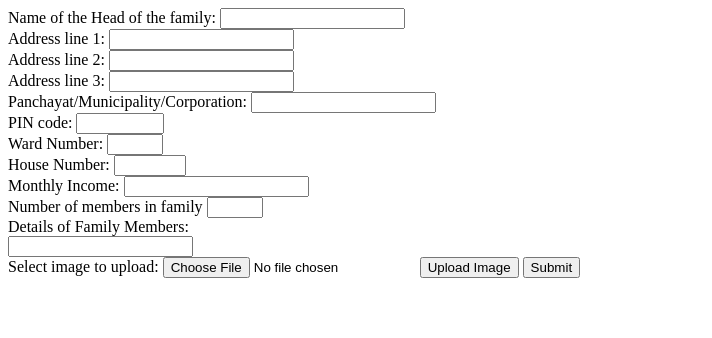
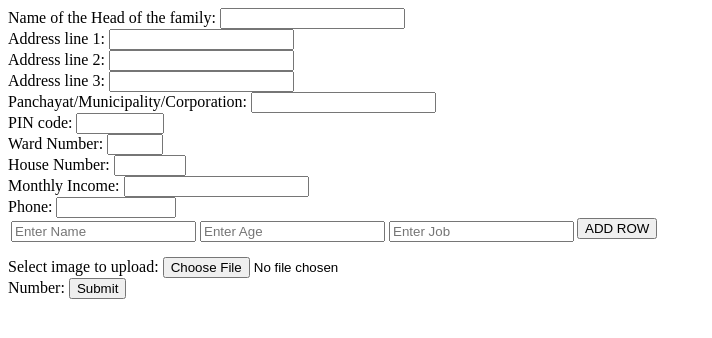
Before and after one commit to JerrinThomas/Ration-Management-System, a PHP site: page /adduser.html in a window 1280 px wide. Shown: the top 338 px of the page, without its empty margins (0-712 px from the left). Run offline with PHP 8.4, Linux system fonts and the light colour scheme; some libraries are stand-ins or nearby versions.

Commit message:
add member dynamic button

```diff
--- a/minipro/adduser.html
+++ b/minipro/adduser.html
@@ -1,12 +1,29 @@
-<form action="adduser.php" method="post" enctype="multipart/form-data">
+<html>
+<head>
+  <script type="text/javascript" src="https://ajax.googleapis.com/ajax/libs/jquery/3.1.1/jquery.min.js"></script>
+  <script type="text/javascript">
+  function add_row()
+  {
+    $rowno=$("#employee_table tr").length;
+    $rowno=$rowno+1;
+    $("#employee_table tr:last").after("<tr id='row"+$rowno+"'><td><input type='text' name='name[]' placeholder='Enter Name'></td><td><input type='text' name='age[]' placeholder='Enter Age'></td><td><input type='text' name='job[]' placeholder='Enter Job'></td><td><input type='button' value='DELETE' onclick=delete_row('row"+$rowno+"')></td></tr>");
+  }
+  function delete_row(rowno)
+  {
+    $('#'+rowno).remove();
+  }
+  </script>
+</head>
+<body>
+ <form action="adduser.php" method="post" enctype="multipart/form-data">
   Name of the Head of the family:
   <input type="text" name="name" required ><br>
   Address line 1:
   <input type="text" name="address1"required ><br>
   Address line 2:
-  <input type="text" name="address2" ><br>
+  <input type="text" name="address2" value="" ><br>
   Address line 3:
-  <input type="text" name="address3" ><br>
+  <input type="text" name="address3" value="" ><br>
   Panchayat/Municipality/Corporation:
   <input type="text" name="panchayat" required ><br>
   PIN code:
@@ -17,13 +34,20 @@
   <input type="number" name="houseno" min="1" max="9999" required ><br>
   Monthly Income:
   <input type="number" name="income" min="0" required ><br>
-  Number of members in family
-  <input type="number" name="membernumber" min="1" max="25"><br>
-  Details of Family Members:<br>
-  <input type="text" name="famember1" ><br>
-  Select image to upload:
-  <input type="file" name="fileToUpload" id="fileToUpload">
-  <input type="submit" value="Upload Image" name="submit">
+  Phone:
+  <input type="number" name="phone" min="1000000000" max="9999999999"><br>
 
+  <table id="employee_table" align=left>
+   <tr id="row1">
+    <td><input type="text" name="name[]" placeholder="Enter Name"></td>
+    <td><input type="text" name="age[]" placeholder="Enter Age"></td>
+    <td><input type="text" name="job[]" placeholder="Enter Job"></td>
+   </tr>
+  </table>
+  <input type="button" onclick="add_row();" value="ADD ROW"><br>
+  <br>Select image to upload:
+  <input type="file" name="fileToUpload" id="fileToUpload" ><br> Number:
 <input type="submit" value="Submit">
 </form>
+</body>
+</html>
```
Also changed, not shown: minipro/adduser.php (+57 -18 lines).
